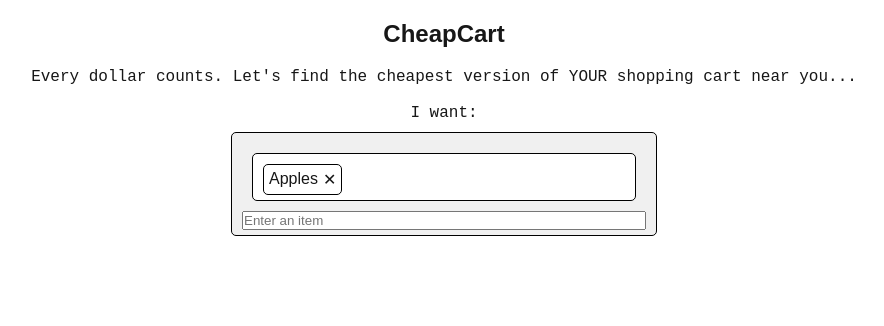
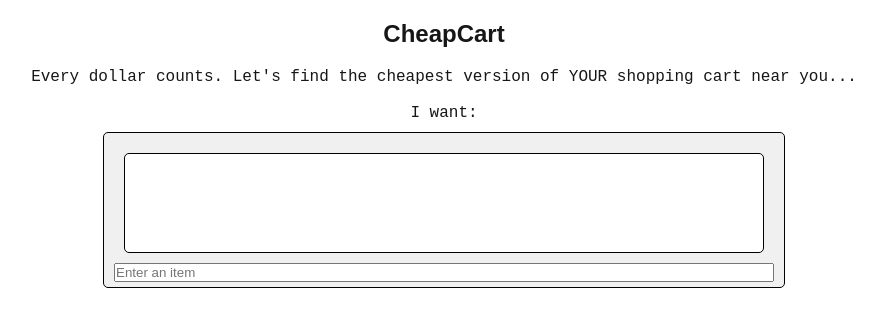
Before and after one commit to dbusnel/CheapCart, a Next.js app: page / in a window 1280 px wide. Shown: the top 326 px of the page, without its empty margins (196-1080 px from the left). Built offline with nearby package versions, Linux system fonts and the light colour scheme.

Commit message:
can now add items to box and remove them by clicking X

```diff
--- a/src/app/components/GroceriesContainer.js
+++ b/src/app/components/GroceriesContainer.js
@@ -9,34 +9,58 @@ import '../style/container-styles.css';
  */
 export default function GroceriesContainer() {
     const [cItems, ChangeItems] =  React.useState([]);
+
+    const addItem = (value) => {
+        if (!cItems.includes(value)) {
+            ChangeItems(cItems.concat(value));
+        }
+        console.log(cItems);
+    };
+
+    const removeItem = (value) => {
+        ChangeItems(cItems.filter((item) => item != value));
+        console.log(cItems);
+    }
+
     return (
         <div className="container-border">
-            <CurrentItemsListPart />
-            <ContainerTextInputPart placeholderText="Enter an item" />
+            <CurrentItemsListPart items={cItems} RemoveItem={removeItem}/>
+            <ContainerTextInputPart placeholderText="Enter an item" addItemFunction={addItem} />
         </div>);
 }
-
-
 
 /**
  * PROPS:
  *  placeholderText: The text that will be displayed in the input field.
+ *  addItemFunction: The function that will be called when the user presses 'Enter' in the input field.
  */
 function ContainerTextInputPart(props)
 {
+    const handleKeyDown = (event) => {
+        if (event.key == 'Enter') {
+            props.addItemFunction(event.target.value);
+        }
+    }
+
     return (
         <div className="container-input-box">
-            <input className="container-input-box" placeholder={props.placeholderText} />
+            <input className="container-input-box" placeholder={props.placeholderText} onKeyDown={handleKeyDown}/>
         </div>
     );
 }
 
+/**
+ *
+ * PROPS:
+ *  - Items: the items to display in the container
+ *  - RemoveItem: the function to remove an item from the list.
+ */
 function CurrentItemsListPart(props)
 {
     return (
-    <div className="container-items-list-box">
-        <SingleGroceryItem itemName="Apples" RemoveItem={() => console.log("Removing Apples")} />
-    </div>);
+        <div className="container-items-list-box">
+            {props.items != null && props.items.map((item) => <SingleGroceryItem itemName={item} RemoveItem={props.RemoveItem} key={item}/>)}
+        </div>);
 }
 
 /**
@@ -50,7 +74,7 @@ function SingleGroceryItem(props)
     return (
         <div className='single-item-container'>
             <p className='single-item-name'>{props.itemName}</p>
-            <p className='single-item-close-button' onClick={props.RemoveItem(props.itemName)}>✕</p>
+            <p className='single-item-close-button' onClick={() => props.RemoveItem(props.itemName)}>✕</p>
         </div>
     );
 }
--- a/src/app/style/container-styles.css
+++ b/src/app/style/container-styles.css
@@ -6,7 +6,7 @@
     margin: 10px;
     border-radius: 5px;
     background-color: #f0f0f0;
-    min-width: 30vw;
+    min-width: 50vw;
 }
 
 .container-input-box
@@ -21,16 +21,19 @@
     margin: 10px;
     display: flex;
     border-radius: 5px;
-    min-width: 30vw;
+    width: 50vw;
+    min-height: 100px;
     background-color: white;
+    gap:10px;
+    flex-wrap: wrap;
+    align-items: flex-start;
 }
 
 .single-item-container {
     display: flex;
-    padding: 5px;
+    padding: 10px;
     border: 1px solid black;
     border-radius: 5px;
-    flex-grow: 0;
     flex-basis: auto;
 }
 
```
